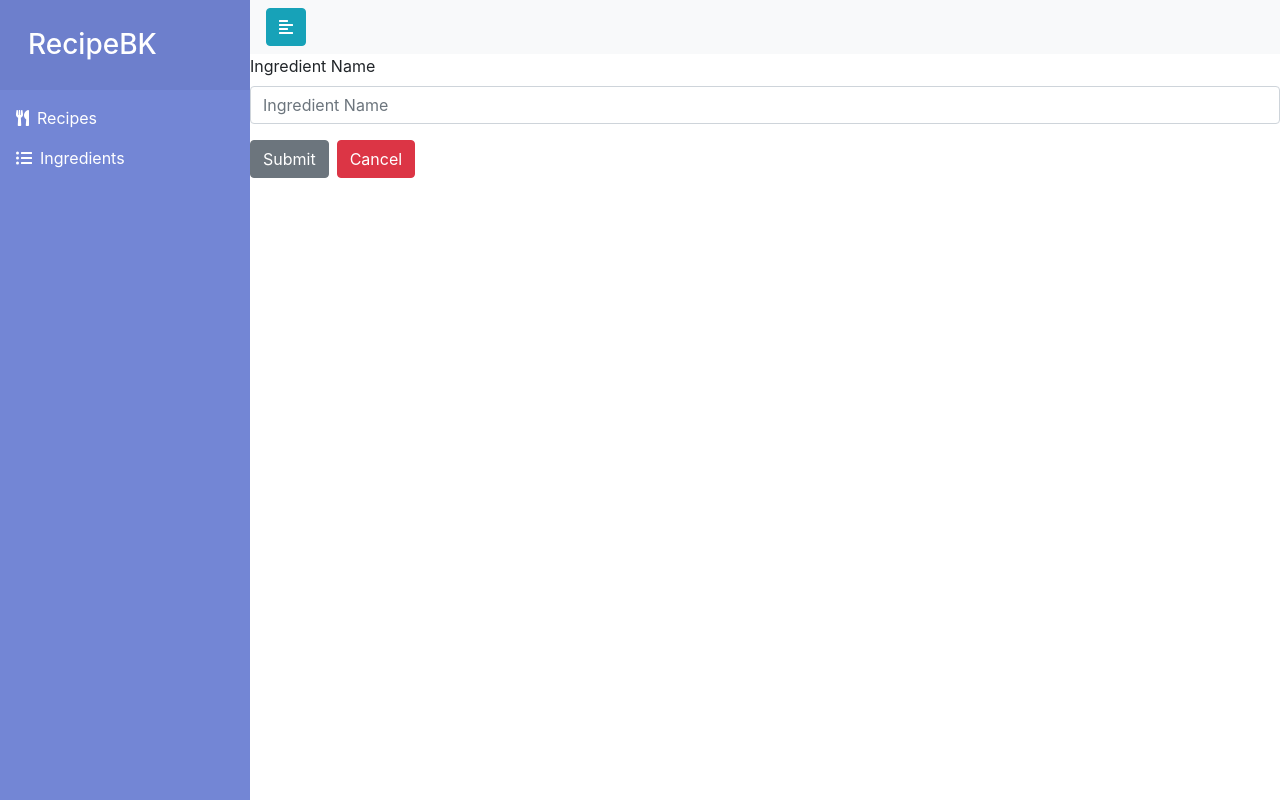
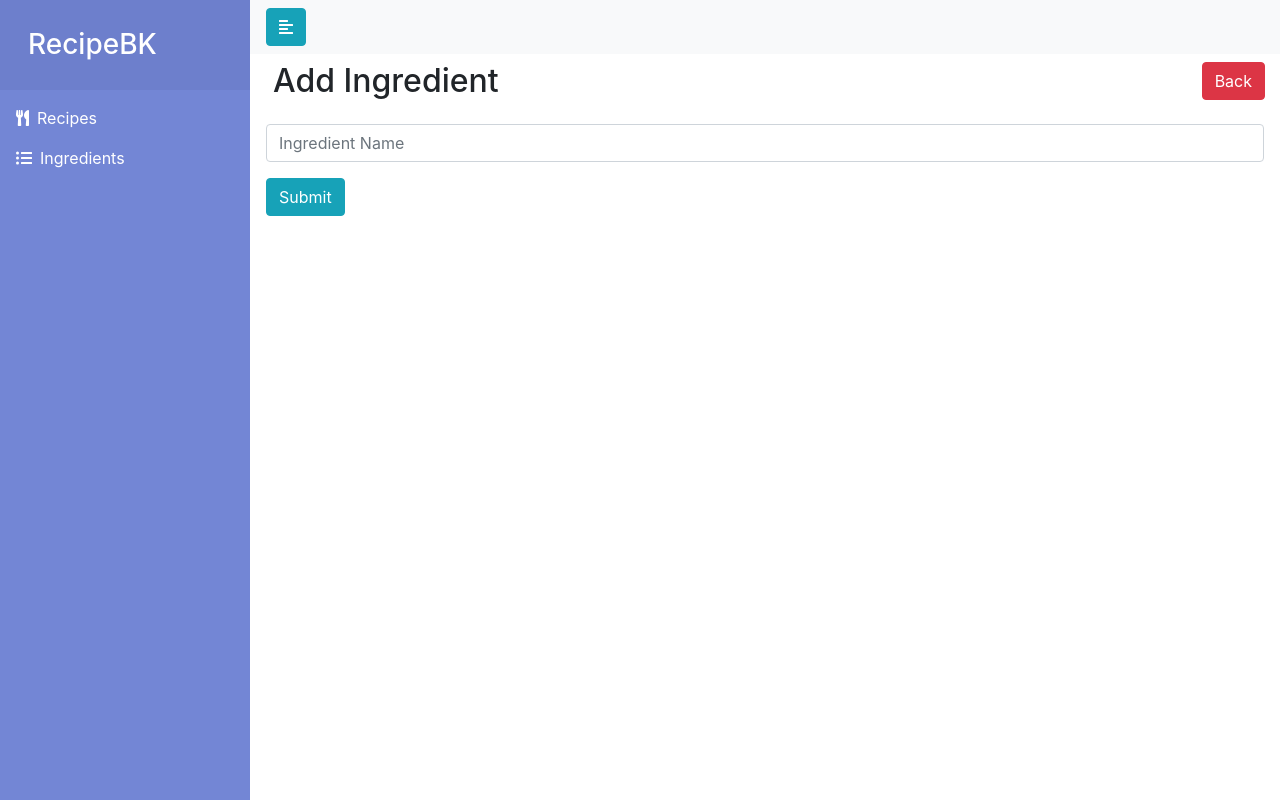
Before and after one commit to StereoPT/recipe-bk, a React (Create React App) app in the folder client/: page /ingredients/add in a window 1280 px wide. Built offline with nearby package versions, Linux system fonts and the light colour scheme.

Commit message:
Interface v0.1

```diff
--- a/client/src/components/AddIngredient.js
+++ b/client/src/components/AddIngredient.js
@@ -2,6 +2,7 @@ import React, { useState, useContext } from 'react';
 import { GlobalContext } from '../context/GlobalState';
 import { Link, useHistory } from 'react-router-dom';
 import {
+  Container,
   Form,
   FormGroup,
   Label,
@@ -18,7 +19,7 @@ export const AddIngredient = () => {
     const newIngredient = { name };
     addOneIngredient(newIngredient);
 
-    history.push('/');
+    history.push('/ingredients');
   }
 
   const onChange = (e) => {
@@ -26,13 +27,17 @@ export const AddIngredient = () => {
   }
 
   return (
-    <Form onSubmit={ onSubmit }>
-      <FormGroup>
-        <Label>Ingredient Name</Label>
-        <Input type="text" value={ name } onChange={ onChange } placeholder="Ingredient Name" />
-      </FormGroup>
-      <Button type="submit">Submit</Button>
-      <Link to="/" className="btn btn-danger ml-2">Cancel</Link>
-    </Form>
+    <>
+      <Container fluid className="d-flex justify-content-between align-items-center">
+        <h2 className="m-2">Add Ingredient</h2>
+        <Button tag={ Link } to="/ingredients" color="danger">Back</Button>
+      </Container>
+      <Form className="m-3" onSubmit={ onSubmit }>
+        <FormGroup>
+          <Input type="text" value={ name } onChange={ onChange } placeholder="Ingredient Name" />
+        </FormGroup>
+        <Button color="info" type="submit">Submit</Button>
+      </Form>
+    </>
   );
 }
--- a/client/src/components/EditIngredient.js
+++ b/client/src/components/EditIngredient.js
@@ -2,6 +2,7 @@ import React, { useState, useContext, useEffect } from 'react';
 import { GlobalContext } from '../context/GlobalState';
 import { Link, useHistory } from 'react-router-dom';
 import {
+  Container,
   Form,
   FormGroup,
   Label,
@@ -32,7 +33,7 @@ export const EditIngredient = (props) => {
 
   const onSubmit = () => {
     updateOneIngredient(selectedIngredient);
-    history.push('/');
+    history.push('/ingredients');
   }
 
   const onChange = (e) => {
@@ -40,13 +41,18 @@ export const EditIngredient = (props) => {
   }
 
   return (
-    <Form onSubmit={ onSubmit }>
-      <FormGroup>
-        <Label>Ingredient Name</Label>
-        <Input type="text" name="name" onChange={ onChange } value={ selectedIngredient.name } placeholder="Ingredient Name" />
-      </FormGroup>
-      <Button type="submit">Edit Ingredient</Button>
-      <Link to="/" className="btn btn-danger ml-2">Cancel</Link>
-    </Form>
+    <>
+      <Container fluid className="d-flex justify-content-between align-items-center">
+        <h2 className="m-2">Edit Ingredient</h2>
+        <Button tag={ Link } to="/ingredients" color="danger">Back</Button>
+      </Container>
+      <Form className="m-3" onSubmit={ onSubmit }>
+        <FormGroup>
+          <Label>Ingredient Name:</Label>
+          <Input type="text" name="name" onChange={ onChange } value={ selectedIngredient.name } placeholder="Ingredient Name" />
+        </FormGroup>
+        <Button type="submit">Edit Ingredient</Button>
+      </Form>
+    </>
   );
 }
--- a/client/src/components/IngredientList.js
+++ b/client/src/components/IngredientList.js
@@ -1,7 +1,7 @@
 import React, { useContext, useEffect } from 'react';
 import { GlobalContext } from '../context/GlobalState';
 import { Ingredient } from './Ingredient';
-import { Table, ListGroup } from 'reactstrap';
+import { ListGroup } from 'reactstrap';
 
 export const IngredientList = () => {
   const { ingredients, getAllIngredients, deleteOneIngredient } = useContext(GlobalContext);
```
Also changed, not shown: 1 other file (tests, documents, lock files or other folders).
